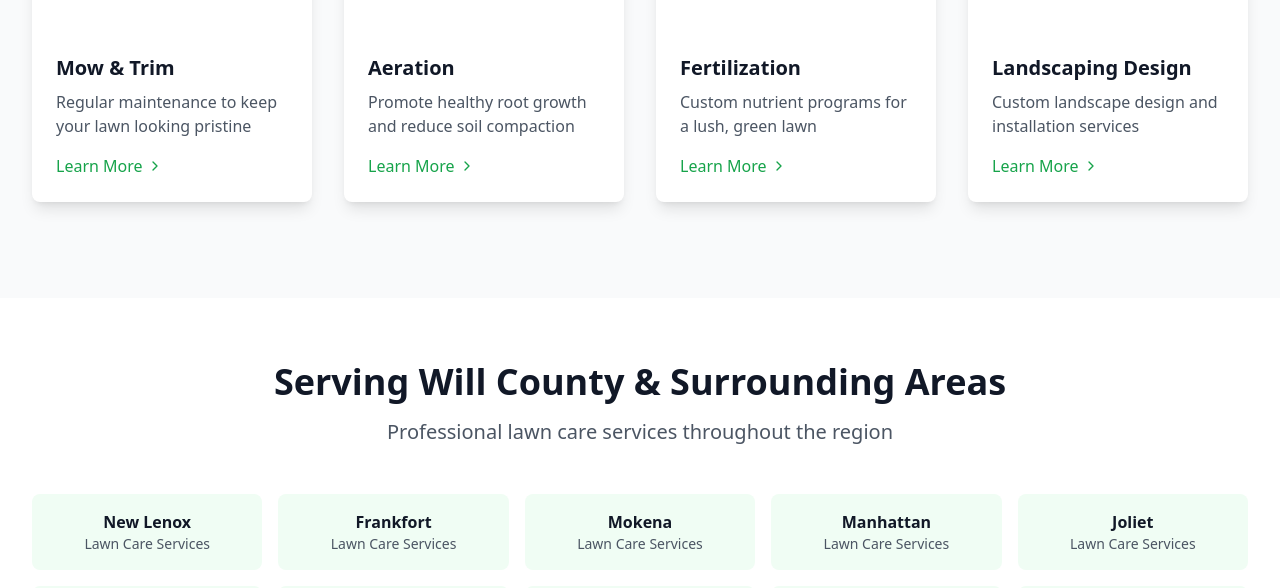
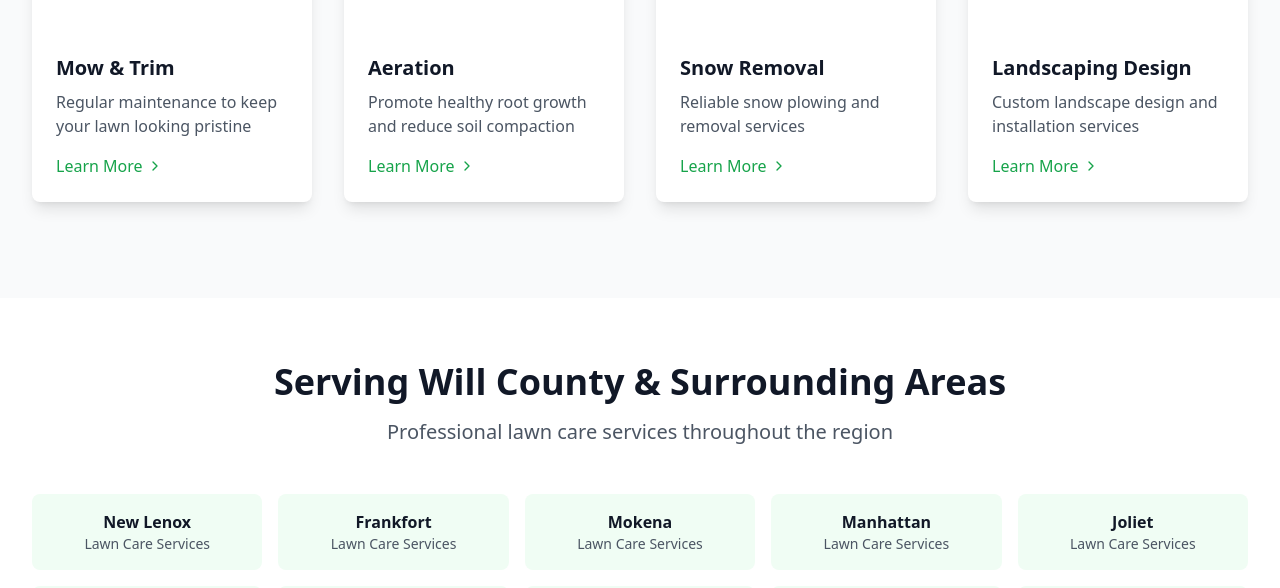
Before and after one commit to patd12341/lawncare, a React (Vite) app: page / in a window 1280 px wide. Shown: the part 1100-1688 px from the top of the page. Built offline with nearby package versions, Linux system fonts and the light colour scheme; no server answers; grey boxes are pictures that could not be loaded.

Commit message:
Updated App.tsx

```diff
--- a/src/App.tsx
+++ b/src/App.tsx
@@ -84,12 +84,12 @@ function App() {
       alt: 'Lawn aeration service in New Lenox - core aeration for healthy grass growth'
     },
     {
-      title: 'Fertilization',
-      description: 'Custom nutrient programs for a lush, green lawn',
-      image: fertilizationService,
-      fallbackImage: 'https://images.unsplash.com/photo-1734303023518-71e656574f50?w=500&auto=format&fit=crop&q=60&ixlib=rb-4.1.0&ixid=M3wxMjA3fDB8MHxzZWFyY2h8MTl8fGxhd24lMjBjYXJlfGVufDB8fDB8fHww',
-      link: '/services/fertilization',
-      alt: 'Lawn fertilization service in New Lenox - professional fertilizer application'
+      title: 'Snow Removal',
+      description: 'Reliable snow plowing and removal services',
+      image: snowRemoval,
+      fallbackImage: 'https://images.unsplash.com/photo-1478265409131-1f65c88f965c?w=500&auto=format&fit=crop&q=60',
+      link: '#contact',
+      alt: 'Professional snow removal and plowing service in New Lenox'
     },
     {
       title: 'Landscaping Design',
```
